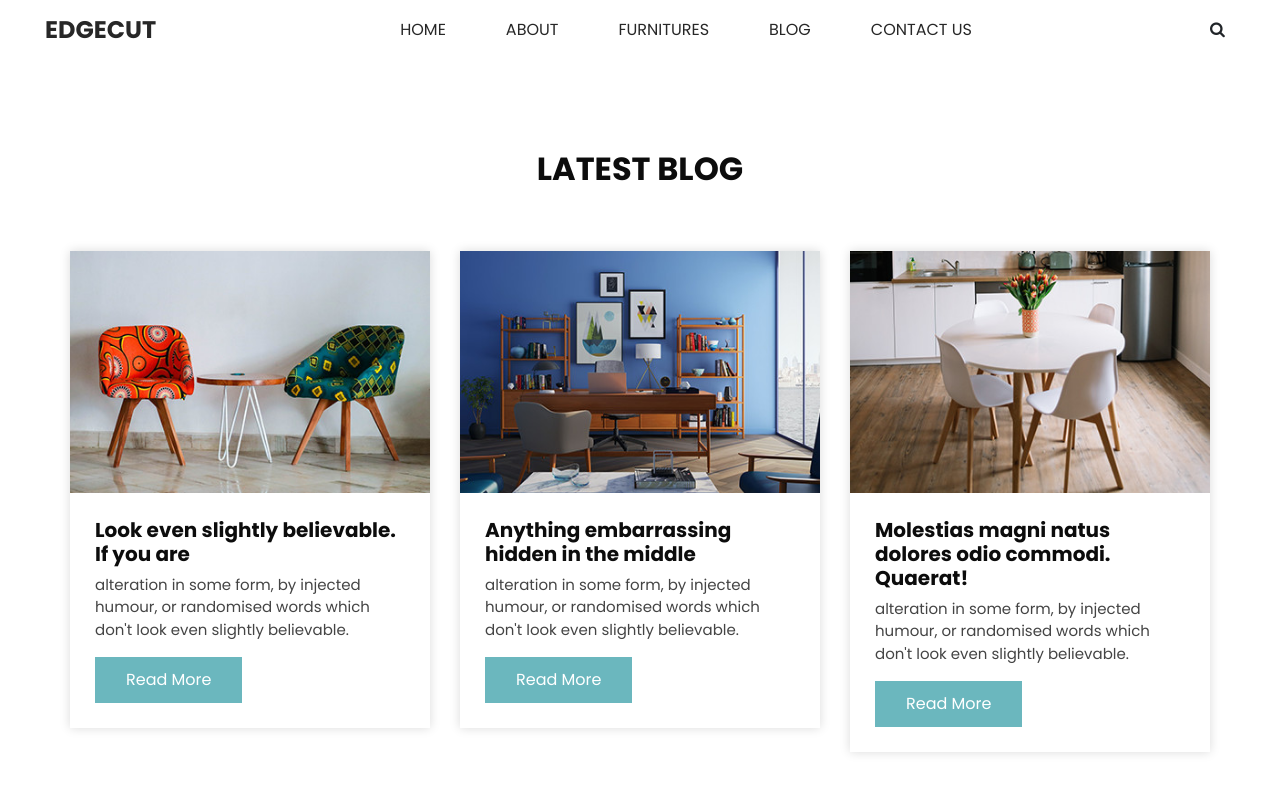
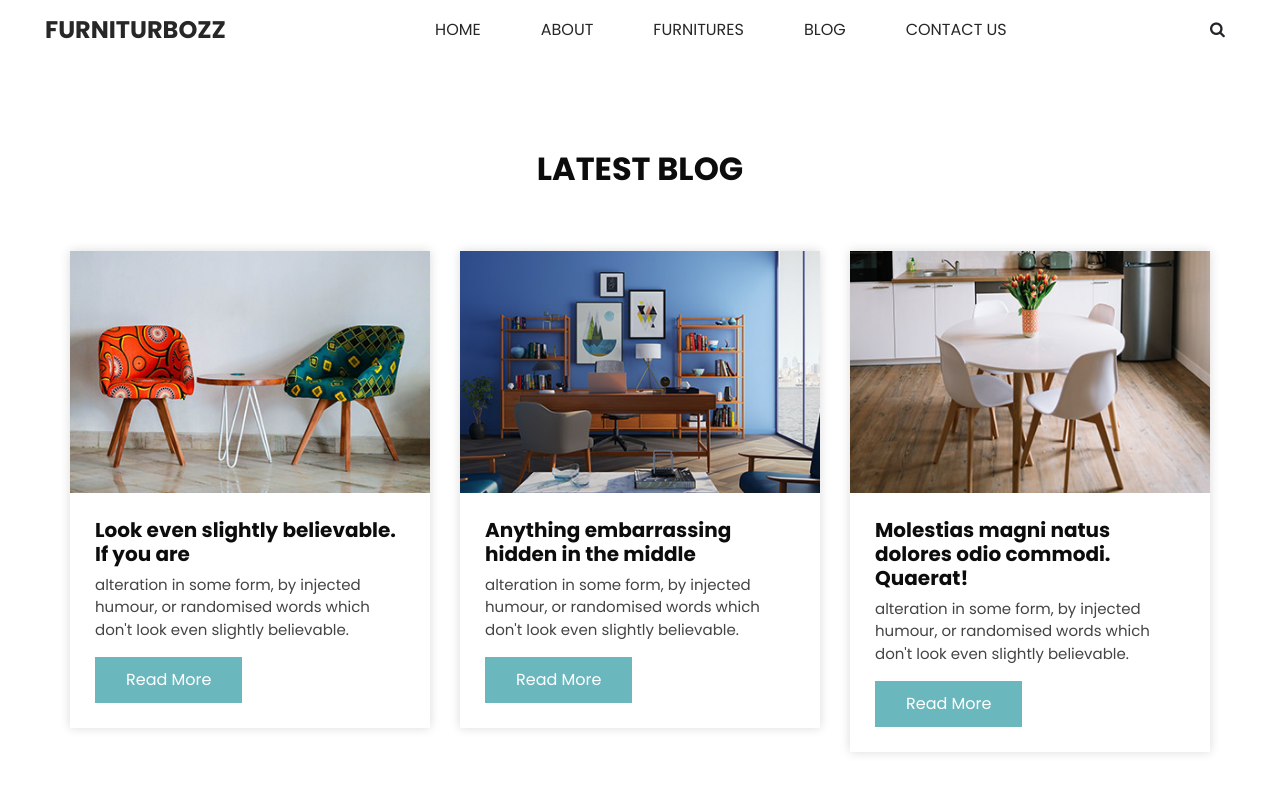
Before and after one commit to AriscaPramalistyo05/FurnitureBozz, a plain HTML site: page blog.html in a window 1280 px wide. Shown: the top 800 px of the page. Drawn offline with Linux system fonts and the light colour scheme; some packages are replaced by stand-ins of ours; a script that the page names is missing.

Commit message:
Update blog.html

```diff
--- a/blog.html
+++ b/blog.html
@@ -39,7 +39,7 @@
       <nav class="navbar navbar-expand-lg custom_nav-container ">
         <a class="navbar-brand" href="index.html">
           <span>
-            Edgecut
+            FurniturBozz
           </span>
         </a>
         </a>
```
